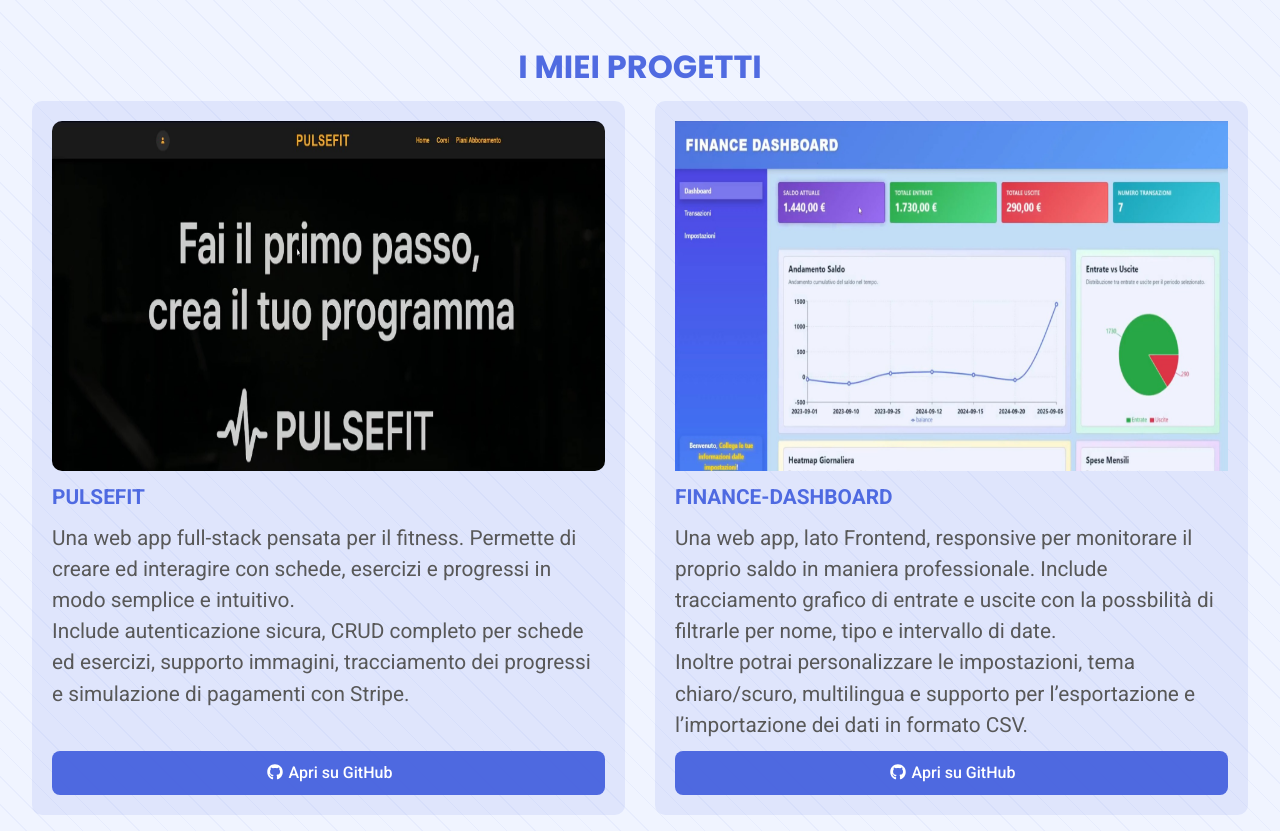
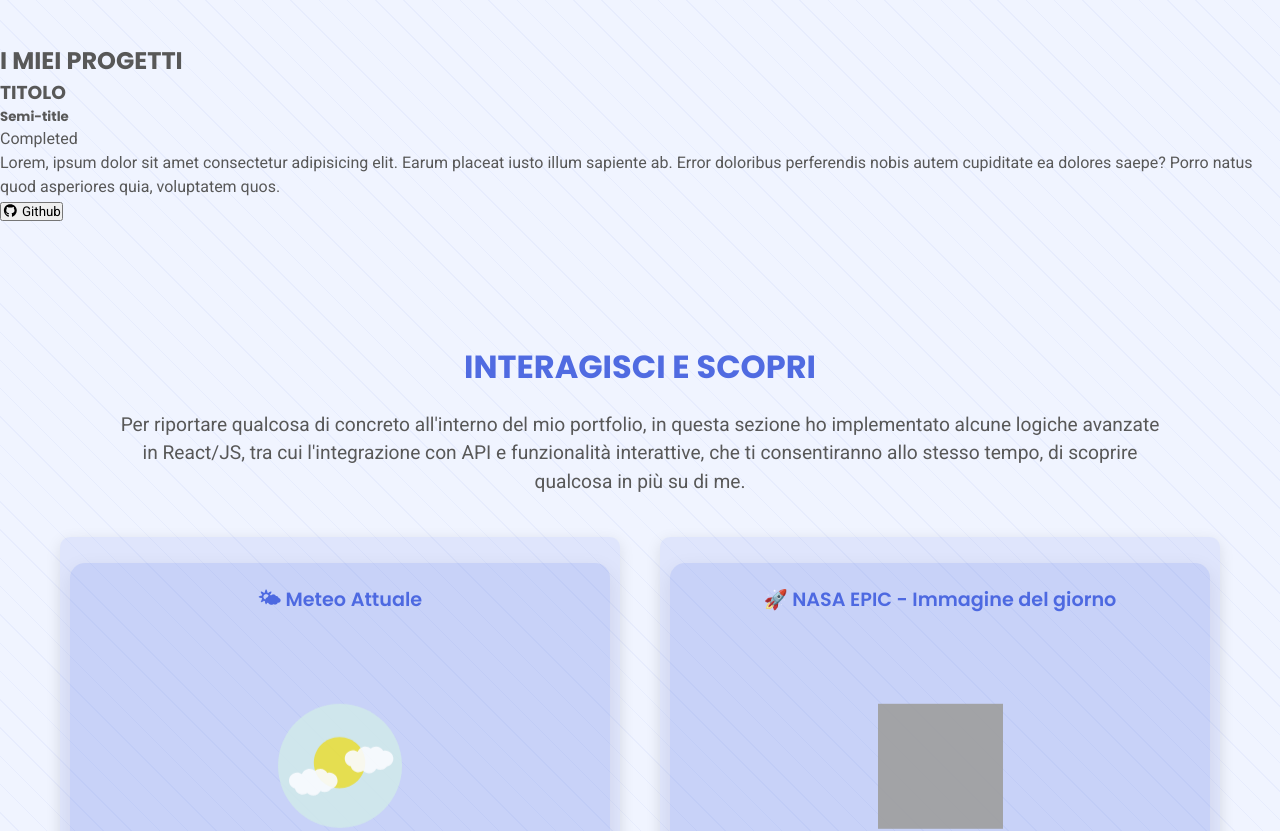
Before and after one commit to GiuseppeLiGioi/personal-portfolio, a React (Vite) app: page / in a window 1280 px wide. Shown: the part 1460-2291 px from the top of the page. Built offline with nearby package versions, Linux system fonts and the light colour scheme; grey boxes are pictures that could not be loaded.

Commit message:
removed. projects structure and re-done this

```diff
--- a/src/Components/Projects.jsx
+++ b/src/Components/Projects.jsx
@@ -4,91 +4,52 @@
 export default function Projects() {
     return (
 
-         <section id="projects">
+        <section id="projects">
+           <div className="container-projects">
+               <h2 className="title-projects">I MIEI PROGETTI</h2>
+               <p className="description-projects"></p>
 
-        <div className="container-projects-page">
-            <h2 className="title-profile">I MIEI PROGETTI</h2>
+            <div className="container-single-project">
 
-            <div className="container-projects">
+                <div className="container-info-project">
+                     <h3 className="title-single-project">TITOLO</h3>
 
-                <div className="container-single-project">
-                    <div className="project-top">
-                        <img className="img-certificate" src="/pulsefit-foto.jpg" alt="foto pulsefit" />
-                    </div>
+                     <div className="container-semititle-state">
+                        <h5 className="semi-title">Semi-title</h5>
+                        <p className="p-state">Completed</p>
+                     </div>
 
-                    <div className="project-bottom">
-                        <h4><strong>PULSEFIT</strong></h4>
-                        <p>
-                            Una web app full-stack pensata per il fitness. Permette di creare ed interagire con schede, esercizi e progressi in modo semplice e intuitivo.<br />
-                            Include autenticazione sicura, CRUD completo per schede ed esercizi, supporto immagini, tracciamento dei progressi e simulazione di pagamenti con Stripe.
-                        </p>
-                        <a href="https://github.com/GiuseppeLiGioi/gym-card" target="_blank" rel="noopener noreferrer" className="a-projects">
-                            <span><FontAwesomeIcon icon={faGithub} /></span> Apri su GitHub
-                        </a>
-                    </div>
+
+                     <p className="description-single-project">Lorem, ipsum dolor sit amet consectetur adipisicing elit. Earum placeat iusto illum sapiente ab.
+                        Error doloribus perferendis nobis autem cupiditate ea dolores saepe? Porro natus quod asperiores quia, voluptatem quos.
+                    </p>
                 </div>
 
-
-                <div className="container-single-project">
-                    <div className="project-top">
-                        <img src="/finance-foto.jpg" alt="foto finance"/>
-                    </div>
-
-                    <div className="project-bottom">
-                        <h4><strong>FINANCE-DASHBOARD</strong></h4>
-                        <p>
-                            Una web app, lato Frontend, responsive per monitorare il proprio saldo in maniera professionale. Include tracciamento grafico di entrate e uscite con la possbilità di filtrarle per nome, tipo e intervallo di date. <br/>
-                            Inoltre potrai personalizzare le impostazioni, tema chiaro/scuro, multilingua e supporto per l’esportazione e l’importazione dei dati in formato CSV.
-                        </p>
-                        <a href="https://github.com/GiuseppeLiGioi/personal-finance-dashboard" target="_blank" rel="noopener noreferrer" className="a-projects">
-                           <span><FontAwesomeIcon icon={faGithub} /></span> Apri su GitHub
-                        </a>
-                    </div>
+                <div className="container-stack-project">
+                    <ul className="list-stack-project">
+                         <li className="li-project"></li>
+                         <li className="li-project"></li>
+                         <li className="li-project"></li>
+                         <li className="li-project"></li>
+                         <li className="li-project"></li>
+                    </ul>
                 </div>
 
+                <button className="btn-project"><span><FontAwesomeIcon icon={faGithub} /></span> Github</button>
+            </div>
 
 
+               <div className="container-single-project">
 
-                <div className="container-single-project">
-                    <div className="project-top">
-                        <img src="/kick-foto.jpg" alt="foto kick" />
-                    </div>
+               </div>
+               <div className="container-single-project">
 
-                    <div className="project-bottom">
-                        <h4><strong>KICK-SHOP</strong></h4>
-                        <p>
-                           Un progetto full-stack realizzato in team durante la mia permanenza in "Boolean". <br />
-                           Presenta un e-commerce di articoli sportivi: include HomePage dinamica con prodotti in evidenza, ricerca avanzata con filtri e ordinamenti, pagine prodotto complete con doppia visualizzazione, wishlist e carrello personali, checkout con validazione in tempo reale ed email di conferma con layout HTML.
-                        </p>
-                        <a href="https://github.com/GiuseppeLiGioi/kick-shop" target="_blank" rel="noopener noreferrer" className="a-projects">
-                            <span><FontAwesomeIcon icon={faGithub} /></span> Apri su GitHub
-                        </a>
-                    </div>
-                </div>
+               </div>
+               <div className="container-single-project">
 
+               </div>
+           </div>
 
-
-                <div className="container-single-project">
-                    <div className="project-top">
-                        <img src="/minato-foto.jpg" alt="foto minato" />
-                    </div>
-
-                    <div className="project-bottom">
-                        <h4><strong>CAMPO MINATO</strong></h4>
-                        <p>
-                            Una web app in Javascript, che riproduce il classico "Campo Minato", con difficoltà selezionabili e sistema di punteggio integrato. <br />
-                            Implementata anche una funzione di Best Time, grazie alla memoria del browser, che salva i tempi migliori per ogni difficoltà, mostrando così nell'interfaccia utente il tempo da battere.
-                        </p>
-                        <a href="https://github.com/GiuseppeLiGioi/campo-minato" target="_blank" rel="noopener noreferrer" className="a-projects">
-                            <span><FontAwesomeIcon icon={faGithub} /></span> Apri su GitHub
-                        </a>
-                    </div>
-                </div>
-
-
-            </div>
-
-        </div>
         </section>
 
     )
--- a/src/styles/index.css
+++ b/src/styles/index.css
@@ -692,76 +692,6 @@
 
 /*PROJECTS STYLE*/
 
-.container-projects-page {
-  display: flex;
-  flex-direction: column;
-  justify-content: center;
-  align-items: center;
-  width: 100%;
-  max-width: 600px;
-  margin: 0 auto;
-
-  margin-bottom: 20px;
-}
-
-.container-projects {
-  display: flex;
-  flex-direction: column;
-  justify-content: center;
-  align-items: center;
-  gap: 30px;
-  width: 95%;
-  margin: 10px auto;
-}
-
-.container-single-project {
-  display: flex;
-  flex-direction: column;
-  justify-content: center;
-  align-items: center;
-  gap: 10px;
-  padding: 20px;
-  background-color: rgba(71, 99, 223, 0.10);
-  border-radius: 10px;
-}
-
-.container-single-project h4 {
-  color: rgba(71, 99, 223, 0.95);
-}
-
-.project-top {
-  height: 250px;
-  width: 100%;
-}
-
-.project-top img {
-  height: 250px;
-  width: 100%;
-}
-
-.project-bottom {
-  display: flex;
-  flex-direction: column;
-  gap: 10px;
-}
-
-.a-projects {
-  display: inline-block;
-  padding: 10px 20px;
-  background-color: rgba(71, 99, 223, 0.95);
-  color: white;
-  text-decoration: none;
-  border-radius: 8px;
-  font-size: 1rem;
-  font-weight: 500;
-  transition: background-color 0.3s ease, transform 0.2s ease;
-  text-align: center;
-}
-
-.a-projects:hover {
-  background-color: rgb(5, 24, 105);
-  transform: translateY(-2px);
-}
 
 
 
--- a/src/styles/media-query-lg.css
+++ b/src/styles/media-query-lg.css
@@ -168,52 +168,7 @@
 
   /*PROJECTS STYLE*/
 
-  .container-projects-page {
-    max-width: 1400px;
-  }
 
-  .container-projects {
-    flex-direction: row;
-    flex-wrap: wrap;
-    align-items: stretch;
-  }
-
-  .container-single-project {
-    flex: 1 1 calc(50% - 15px);
-    display: flex;
-    flex-direction: column;
-    justify-content: flex-start;
-    align-items: center;
-  }
-
-  .project-bottom {
-    display: flex;
-    flex-direction: column;
-    justify-content: flex-start;
-    flex-grow: 1;
-    width: 100%;
-  }
-
-
-  .project-bottom a {
-    margin-top: auto;
-    min-width: 100%;
-    align-self: center;
-  }
-
-  .container-single-project p,
-  .container-single-project h4 {
-    font-size: 1.3rem;
-  }
-
-  .project-top {
-    height: 350px;
-  }
-
-  .project-top img {
-    height: 350px;
-    width: 100%;
-  }
 
 
 
--- a/src/styles/media-query-md.css
+++ b/src/styles/media-query-md.css
@@ -286,26 +286,7 @@
 
   /*PROJECTS STYLE*/
 
-  .container-projects-page {
-    max-width: 740px;
-  }
 
-
-
-  .container-single-project p,
-  .container-single-project h4 {
-    font-size: 1.1rem;
-  }
-
-
-  .project-top {
-    height: 300px;
-  }
-
-  .project-top img {
-    height: 300px;
-    width: 100%;
-  }
 
 
 
```
